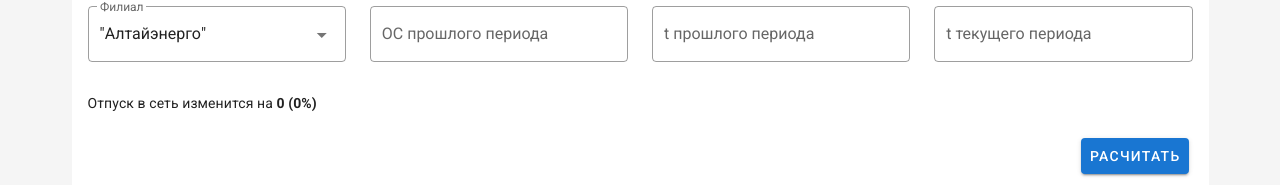
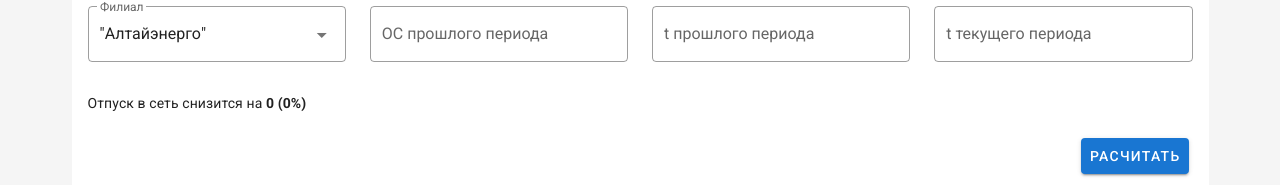
Before and after one commit to DaemonDxx/automate-reporter-frontend, a Vue app: page /solver in a window 1280 px wide. Shown: the part 202-387 px from the top of the page. Built offline with nearby package versions, Linux system fonts and the light colour scheme; sample sign-in values are in the browser's storage; what vue-notification would draw is missing.

Commit message:
Исправление мелких ошибок

```diff
--- a/src/views/MainLayout/SolverView.vue
+++ b/src/views/MainLayout/SolverView.vue
@@ -63,7 +63,7 @@
               />
             </v-col>
           </v-row>
-          <span>Отпуск в сеть изменится на <b>{{offset}} ({{percent}}%)</b></span>
+          <span>Отпуск в сеть {{dynamicWord}} на <b>{{offset}} ({{percent}}%)</b></span>
         </v-card-text>
         <v-card-actions>
           <v-spacer/>
@@ -130,8 +130,8 @@ export default {
       const errors = [];
       if (this.$v.query.temperatureBefore.$dirty && this.$v.query.temperatureBefore.$error) {
         if (!this.$v.query.temperatureBefore.required) errors.push('Это поле не должно быть пустым');
-        if (!this.$v.query.temperatureBefore.minValue) errors.push('ОС должен быть больше -50');
-        if (!this.$v.query.temperatureBefore.maxValue) errors.push('ОС должен быть меньше 50');
+        if (!this.$v.query.temperatureBefore.minValue) errors.push('ОС должен быть больше -40');
+        if (!this.$v.query.temperatureBefore.maxValue) errors.push('ОС должен быть меньше 40');
       }
       return errors;
     },
@@ -139,11 +139,15 @@ export default {
       const errors = [];
       if (this.$v.query.temperatureNow.$dirty && this.$v.query.temperatureNow.$error) {
         if (!this.$v.query.temperatureNow.required) errors.push('Это поле не должно быть пустым');
-        if (!this.$v.query.temperatureNow.minValue) errors.push('ОС должен быть больше -50');
-        if (!this.$v.query.temperatureNow.maxValue) errors.push('ОС должен быть меньше 50');
+        if (!this.$v.query.temperatureNow.minValue) errors.push('ОС должен быть больше -40');
+        if (!this.$v.query.temperatureNow.maxValue) errors.push('ОС должен быть меньше 40');
       }
       return errors;
     },
+
+    dynamicWord: function () {
+      return parseFloat(this.offset.toString().replace(',', '.'))*100 > 0 ? 'вырастет' : 'снизится';
+    }
   },
 
   validations: {
@@ -154,13 +158,13 @@ export default {
       },
       temperatureBefore: {
         required,
-        minValue: minValue(-50),
-        maxValue: maxValue(50),
+        minValue: minValue(-40),
+        maxValue: maxValue(40),
       },
       temperatureNow: {
         required,
-        minValue: minValue(-50),
-        maxValue: maxValue(50),
+        minValue: minValue(-40),
+        maxValue: maxValue(40),
       }
     }
   },
```
